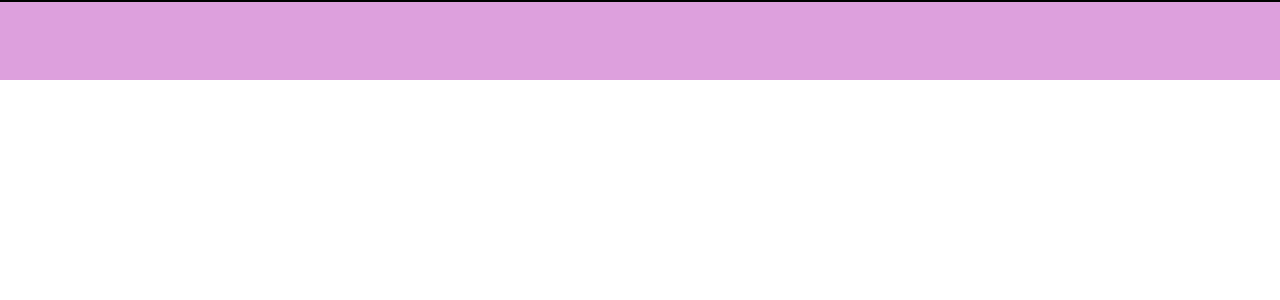
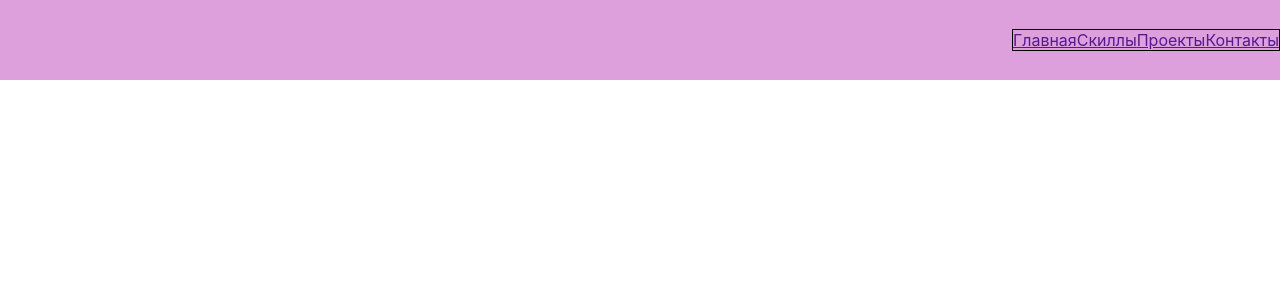
Before and after one commit to Kattekly/Portfolio, a React (Create React App) app: page / in a window 1280 px wide. Shown: the top 300 px of the page. Built offline with nearby package versions, Linux system fonts and the light colour scheme.

Commit message:
Create Nav

```diff
--- a/src/Header/Header.module.css
+++ b/src/Header/Header.module.css
@@ -1,4 +1,7 @@
 .header {
     height: 80px;
     background-color: plum;
+    display: flex;
+    justify-content: flex-end;
+    align-items: center;
 }
--- a/src/Nav/Nav.tsx
+++ b/src/Nav/Nav.tsx
@@ -4,12 +4,10 @@ import s from './Nav.module.css'
 const Nav = () => {
     return (
         <div className={s.nav}>
-<a href=""></a>
-<a href=""></a>
-<a href=""></a>
-<a href=""></a>
-<a href=""></a>
-
+            <a href="">Главная</a>
+            <a href="">Скиллы</a>
+            <a href="">Проекты</a>
+            <a href="">Контакты</a>
         </div>
     );
 };
```
